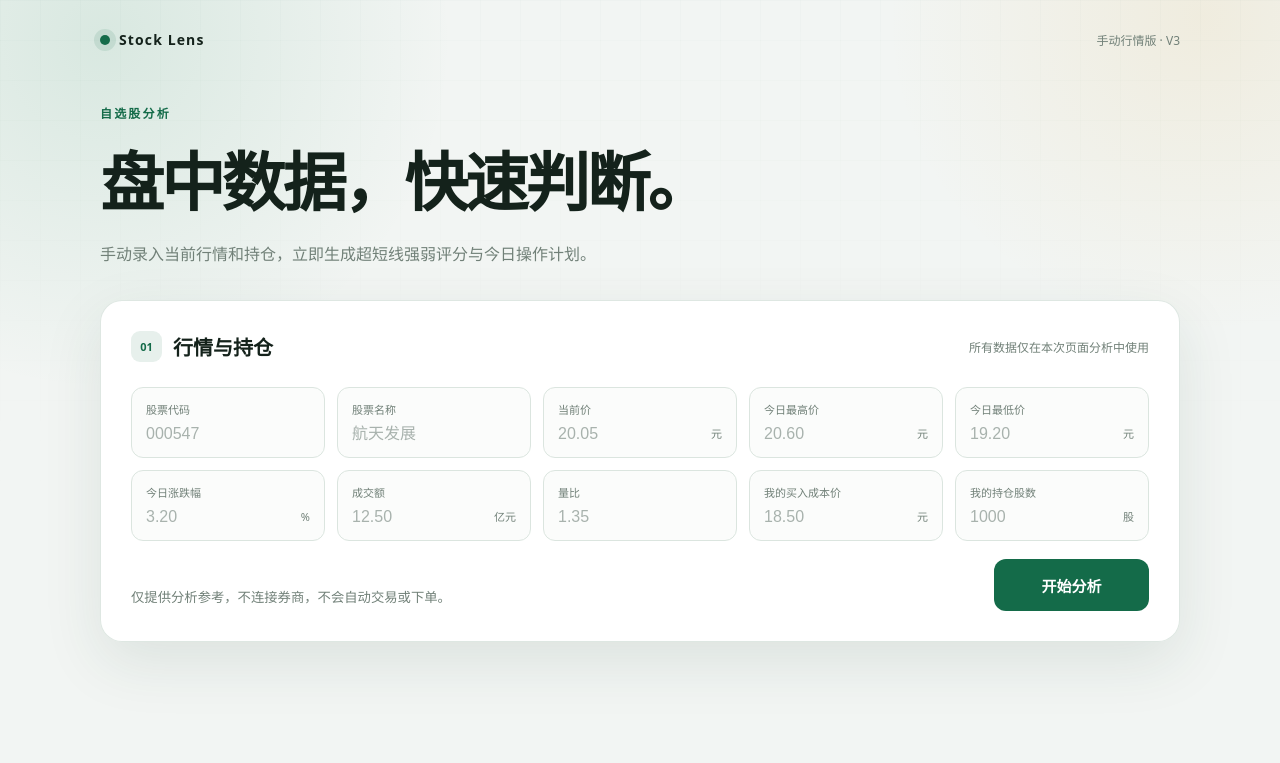
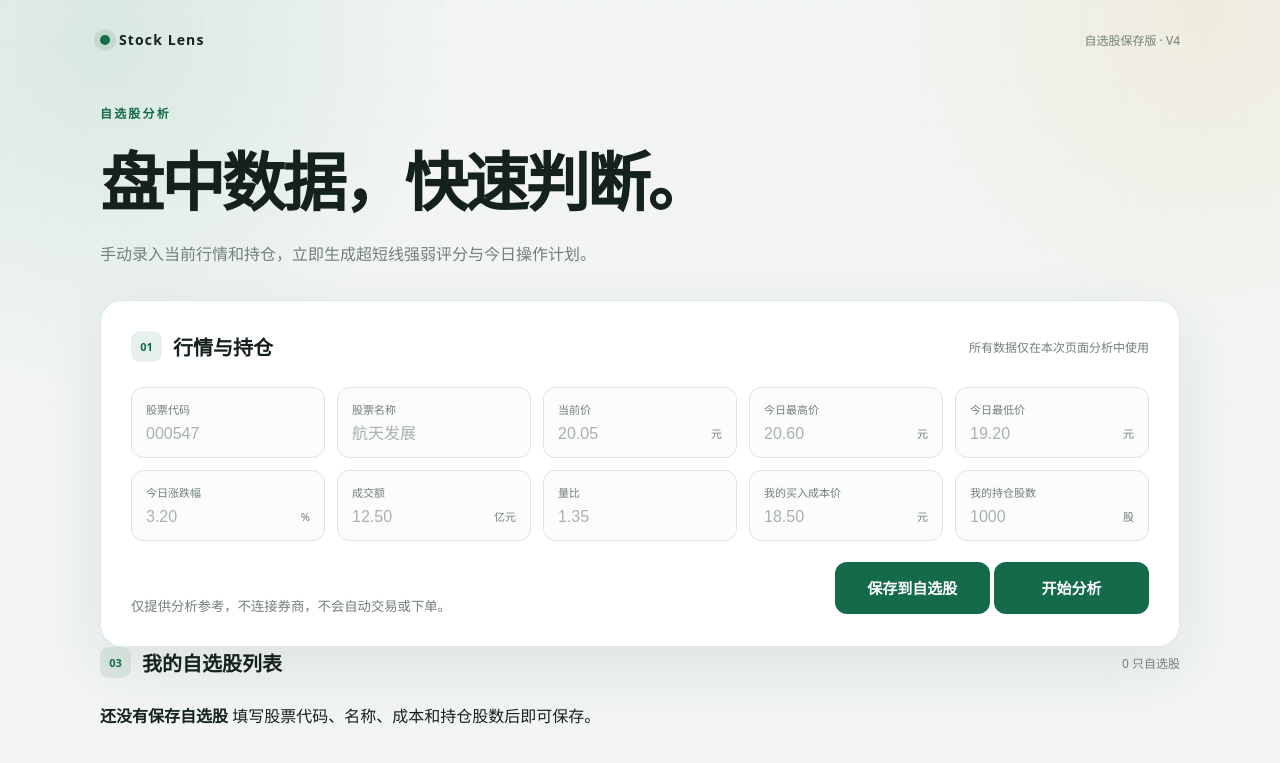
Before and after one commit to yydevil6/stock-analyzer-web, a Flask app: page / in a window 1280 px wide. Shown: the top 763 px of the page. Run offline with Flask 3, Linux system fonts and the light colour scheme.

Commit message:
新增自选股保存：templates/index.html

```diff
--- a/templates/index.html
+++ b/templates/index.html
@@ -11,7 +11,7 @@
     <main class="page-shell">
         <header class="topbar">
             <div class="brand"><span class="brand-dot"></span> Stock Lens</div>
-            <span class="version">手动行情版 · V3</span>
+            <span class="version">自选股保存版 · V4</span>
         </header>
 
         <section class="hero">
@@ -39,8 +39,11 @@
                     <label>我的持仓股数<div class="with-unit"><input id="shares" type="number" inputmode="numeric" step="1" min="1" placeholder="1000" required><span>股</span></div></label>
                 </div>
                 <div class="form-action">
-                    <div><p id="error-message" role="alert"></p><small>仅提供分析参考，不连接券商，不会自动交易或下单。</small></div>
-                    <button id="analyze-button" type="submit"><span class="button-text">开始分析</span><span class="button-loader"></span></button>
+                    <div><p id="error-message" role="alert"></p><p id="save-message" role="status"></p><small>仅提供分析参考，不连接券商，不会自动交易或下单。</small></div>
+                    <div class="form-buttons">
+                        <button id="save-button" class="secondary-button" type="button">保存到自选股</button>
+                        <button id="analyze-button" type="submit"><span class="button-text">开始分析</span><span class="button-loader"></span></button>
+                    </div>
                 </div>
             </form>
         </section>
@@ -90,6 +93,23 @@
                 </div>
             </details>
         </section>
+
+        <section class="watchlist-panel" aria-labelledby="watchlist-title">
+            <div class="section-heading">
+                <div><span>03</span><h2 id="watchlist-title">我的自选股列表</h2></div>
+                <p id="watchlist-count">0 只自选股</p>
+            </div>
+            <div id="watchlist-empty" class="watchlist-empty">
+                <strong>还没有保存自选股</strong>
+                <span>填写股票代码、名称、成本和持仓股数后即可保存。</span>
+            </div>
+            <div id="watchlist-table-wrap" class="watchlist-table-wrap" hidden>
+                <table class="watchlist-table">
+                    <thead><tr><th>股票</th><th>成本价</th><th>持仓股数</th><th>最近当前价</th><th>最近浮动盈亏</th><th>操作</th></tr></thead>
+                    <tbody id="watchlist-body"></tbody>
+                </table>
+            </div>
+        </section>
     </main>
     <script src="{{ url_for('static', filename='script.js') }}"></script>
 </body>
```
